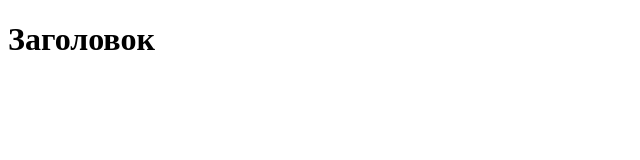
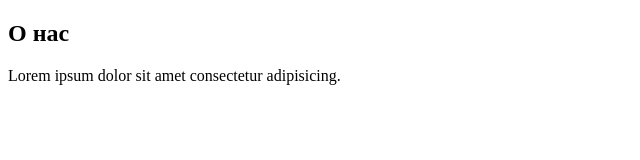
Before and after one commit to AlexSamson0v/prob, a plain HTML site: page index.html in a window 1280 px wide. Shown: the whole page, without its empty margins (0-640 px from the left). Drawn offline with Linux system fonts and the light colour scheme.

Commit message:
создал раздел "О нас"

```diff
--- a/index.html
+++ b/index.html
@@ -7,6 +7,10 @@
     <title>Document</title>
 </head>
 <body>
-    <h1>Заголовок</h1>
+ <section id="about">
+    <h1> О нас</h1>
+    <p><span>Lorem ipsum dolor sit amet consectetur adipisicing.</span></p>
+ </section>
+
 </body>
 </html>
```
